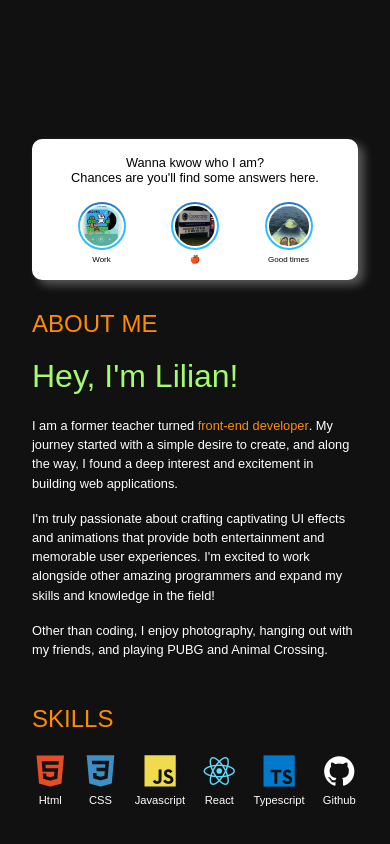
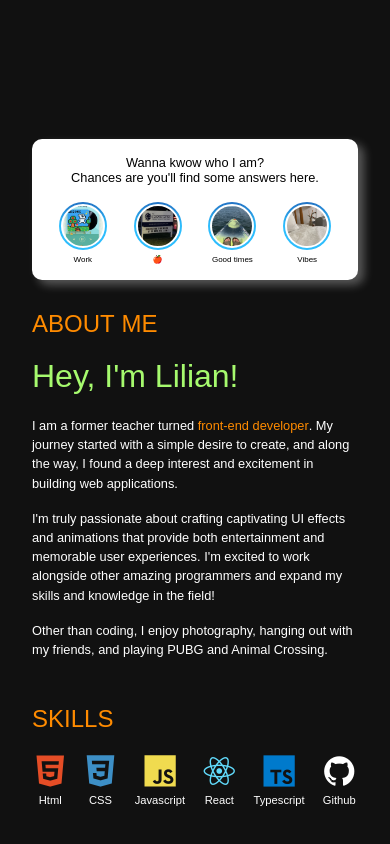
Before and after one commit to lilianlee0213/Portfolio-of-Lilian-Lee, a React (Create React App) app: page / in a window 390 px wide. Shown: the part 6741-7585 px from the top of the page. Built offline with nearby package versions, Linux system fonts and the light colour scheme; a web font is replaced by a local one.

Commit message:
story cover radius issue

```diff
--- a/src/components/About/style.css
+++ b/src/components/About/style.css
@@ -81,10 +81,11 @@
 .story-cover-image {
 	width: 100%;
 	height: 100%;
+	aspect-ratio: 1;
 	background-size: cover;
 	background-position: center;
+	border: 2px solid var(--white);
 	border-radius: 50%;
-	border: 2px solid var(--white);
 }
 .story-work .story-cover-image {
 	background-image: url('/src/images/stories/work1.jpg');
@@ -161,11 +162,6 @@
 	cursor: pointer;
 }
 
-@media only screen and (max-width: 575px) {
-	.story-vibes {
-		display: none;
-	}
-}
 @media only screen and (min-width: 576px) {
 	.about-stories {
 		justify-content: center;
```
